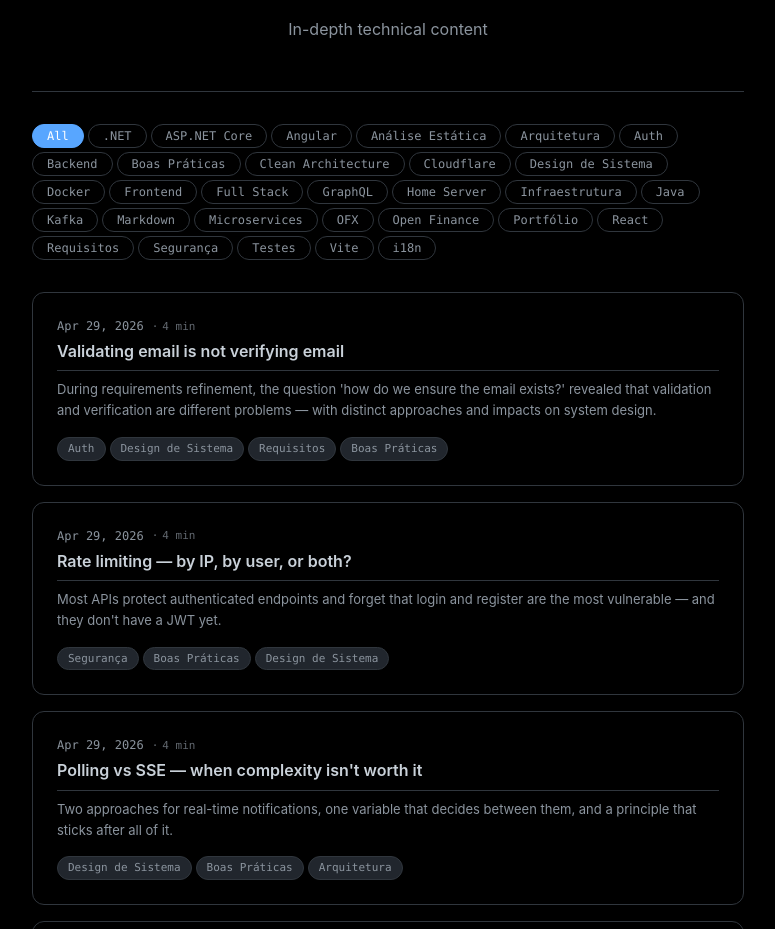
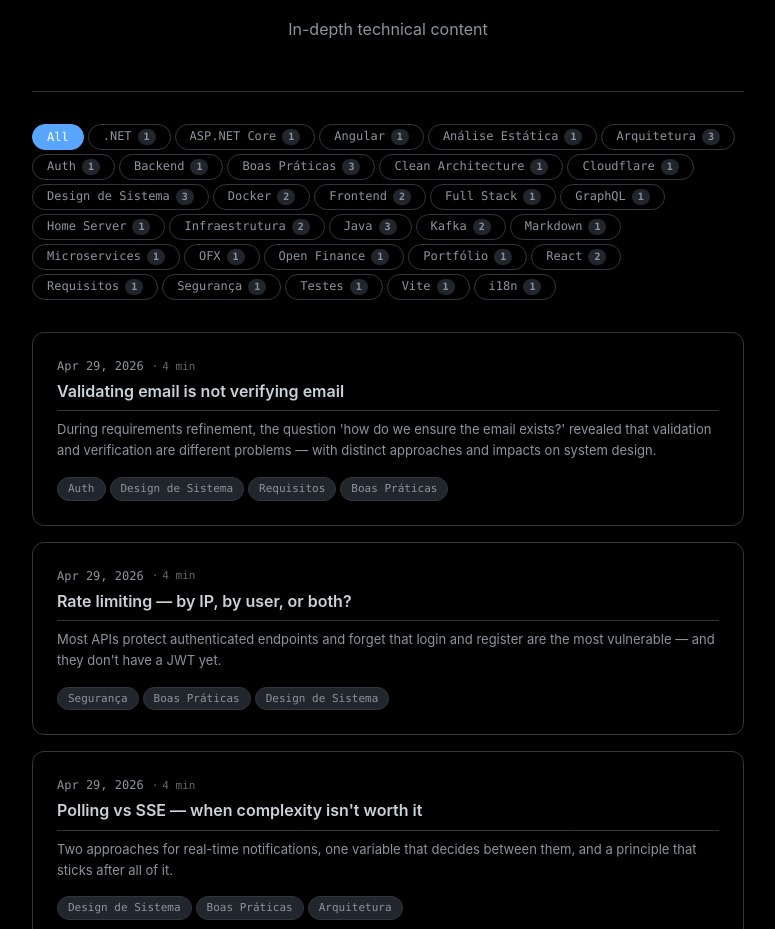
Before and after one commit to GustavoDaMassa/PortifolioSite, a React (Vite) app: page /trajetoria in a window 1280 px wide. Shown: the part 11021-11950 px from the top of the page, without its empty margins (252-1027 px from the left). Built offline with nearby package versions, Linux system fonts and the light colour scheme.

Commit message:
feat: show post count per tag in tag filter

```diff
--- a/src/components/Blog/TagFilter.jsx
+++ b/src/components/Blog/TagFilter.jsx
@@ -1,7 +1,7 @@
 import { useTranslation } from 'react-i18next';
 import styles from './TagFilter.module.css';
 
-export const TagFilter = ({ tags, active, onChange }) => {
+export const TagFilter = ({ tags, counts = {}, active, onChange }) => {
   const { t } = useTranslation();
 
   return (
@@ -19,6 +19,9 @@ export const TagFilter = ({ tags, active, onChange }) => {
         onClick={() => onChange(tag)}
       >
         {tag}
+        {counts[tag] !== undefined && (
+          <span className={styles.count}>{counts[tag]}</span>
+        )}
       </button>
     ))}
   </div>
--- a/src/components/Blog/TagFilter.module.css
+++ b/src/components/Blog/TagFilter.module.css
@@ -27,3 +27,24 @@
   border-color: var(--color-accent-primary);
   color: #fff;
 }
+
+.count {
+  display: inline-flex;
+  align-items: center;
+  justify-content: center;
+  margin-left: 6px;
+  padding: 0 5px;
+  min-width: 18px;
+  height: 16px;
+  background: var(--color-bg-tertiary);
+  border-radius: 8px;
+  font-size: 10px;
+  color: var(--color-text-secondary);
+  font-weight: 600;
+  line-height: 1;
+}
+
+.tag.active .count {
+  background: rgba(255, 255, 255, 0.25);
+  color: #fff;
+}
--- a/src/pages/Blog/Blog.jsx
+++ b/src/pages/Blog/Blog.jsx
@@ -4,12 +4,14 @@ import { Layout } from '../../components/Layout/Layout';
 import { TagFilter } from '../../components/Blog/TagFilter';
 import { PostCard } from '../../components/Blog/PostCard';
 import { posts, getAllTags } from '../../data/blog/index';
+import { getTagCounts } from '../../utils/tagCounts';
 import styles from './Blog.module.css';
 
 export const BlogContent = () => {
   const { t } = useTranslation();
   const [activeTag, setActiveTag] = useState(null);
   const tags = getAllTags();
+  const tagCounts = getTagCounts(posts);
   const filtered = activeTag ? posts.filter(p => p.tags?.includes(activeTag)) : posts;
 
   return (
@@ -20,7 +22,7 @@ export const BlogContent = () => {
       </div>
 
       <div className={styles.filter}>
-        <TagFilter tags={tags} active={activeTag} onChange={setActiveTag} />
+        <TagFilter tags={tags} counts={tagCounts} active={activeTag} onChange={setActiveTag} />
       </div>
 
       {filtered.length === 0 ? (
--- /dev/null
+++ b/src/utils/tagCounts.js
@@ -0,0 +1,8 @@
+export function getTagCounts(posts) {
+  return posts.reduce((acc, post) => {
+    post.tags?.forEach(tag => {
+      acc[tag] = (acc[tag] ?? 0) + 1;
+    });
+    return acc;
+  }, {});
+}
```
Also changed, not shown: 1 other file (tests, documents, lock files or other folders).
